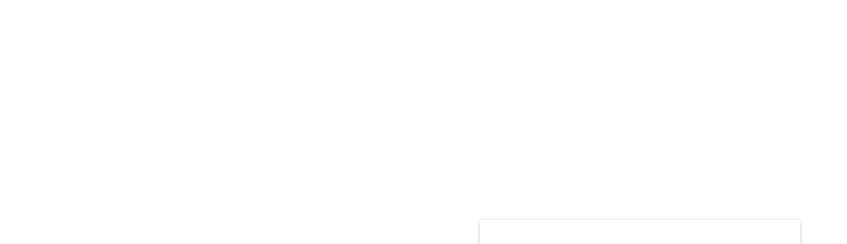
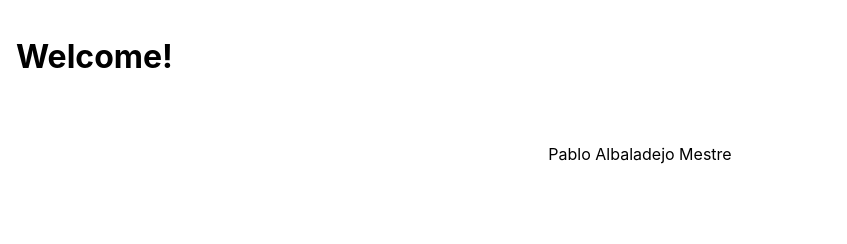
Before and after one commit to pablo-albaladejo/github-commits-report, a React (Create React App) app: page / in a window 1280 px wide. Before the commit this address led to /login. Shown: the top 244 px of the page, without its empty margins (0-847 px from the left). Built offline with nearby package versions, Linux system fonts and the light colour scheme; no server answers.

Commit message:
chore(master): CI/CD test

```diff
--- a/package.json
+++ b/package.json
@@ -2,7 +2,7 @@
   "name": "github-commits-report",
   "version": "0.1.0",
   "private": true,
-  "homepage": "https://pablo-albaladejo.github.io/github-commits-report/",
+  "homepage": ".",
   "dependencies": {
     "@testing-library/jest-dom": "^5.11.4",
     "@testing-library/react": "^11.1.0",
--- a/src/App.js
+++ b/src/App.js
@@ -1,21 +1,23 @@
 import React from 'react';
 import { AuthContext } from './context';
+import Home from './pages/home';
 
-import Main from './pages/main';
+//import Main from './pages/main';
 import { initialState, reducer } from "./store/reducer";
 
 const App = () => {
   const [state, dispatch] = React.useReducer(reducer, initialState);
 
   return (
-    <AuthContext.Provider
+/*     <AuthContext.Provider
       value={{
         state,
         dispatch
       }}
     >
       <Main />
-    </AuthContext.Provider>
+    </AuthContext.Provider> */
+    <Home/>
   )
 };
 export default App;
```
